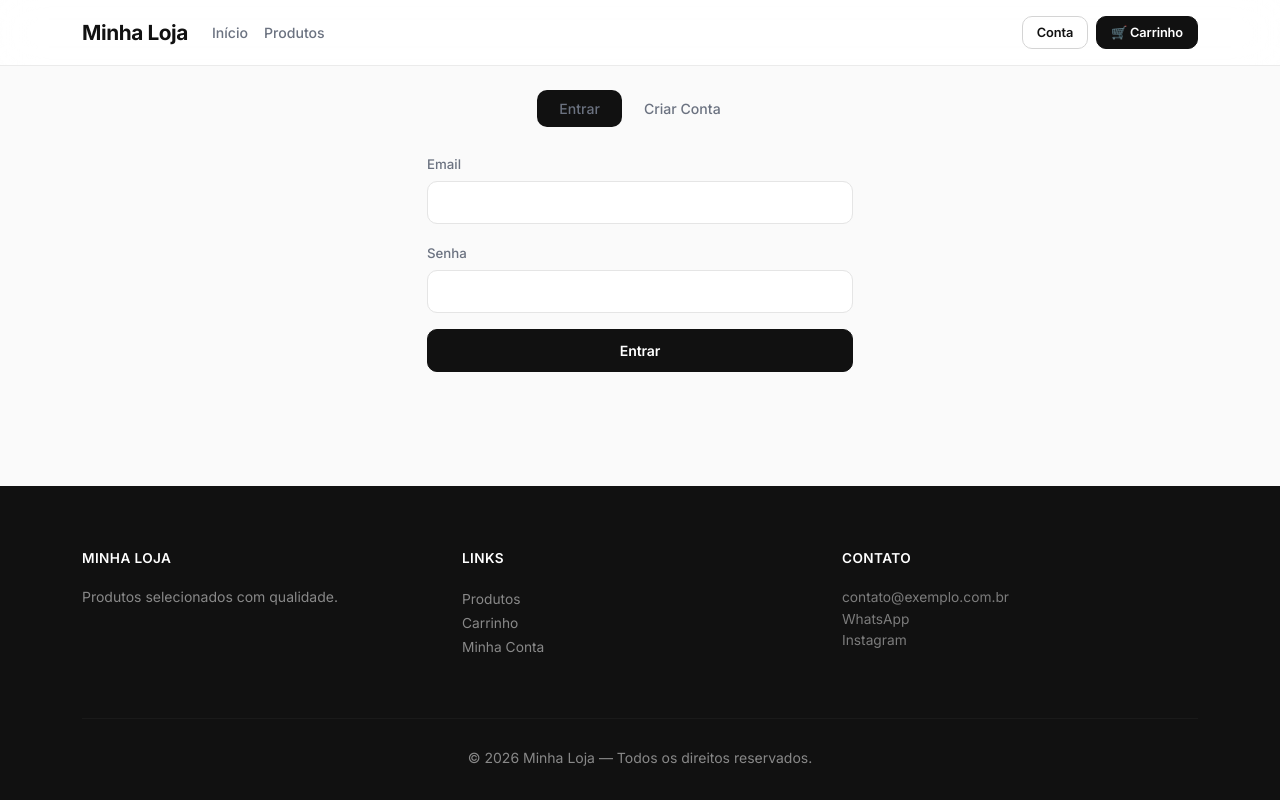
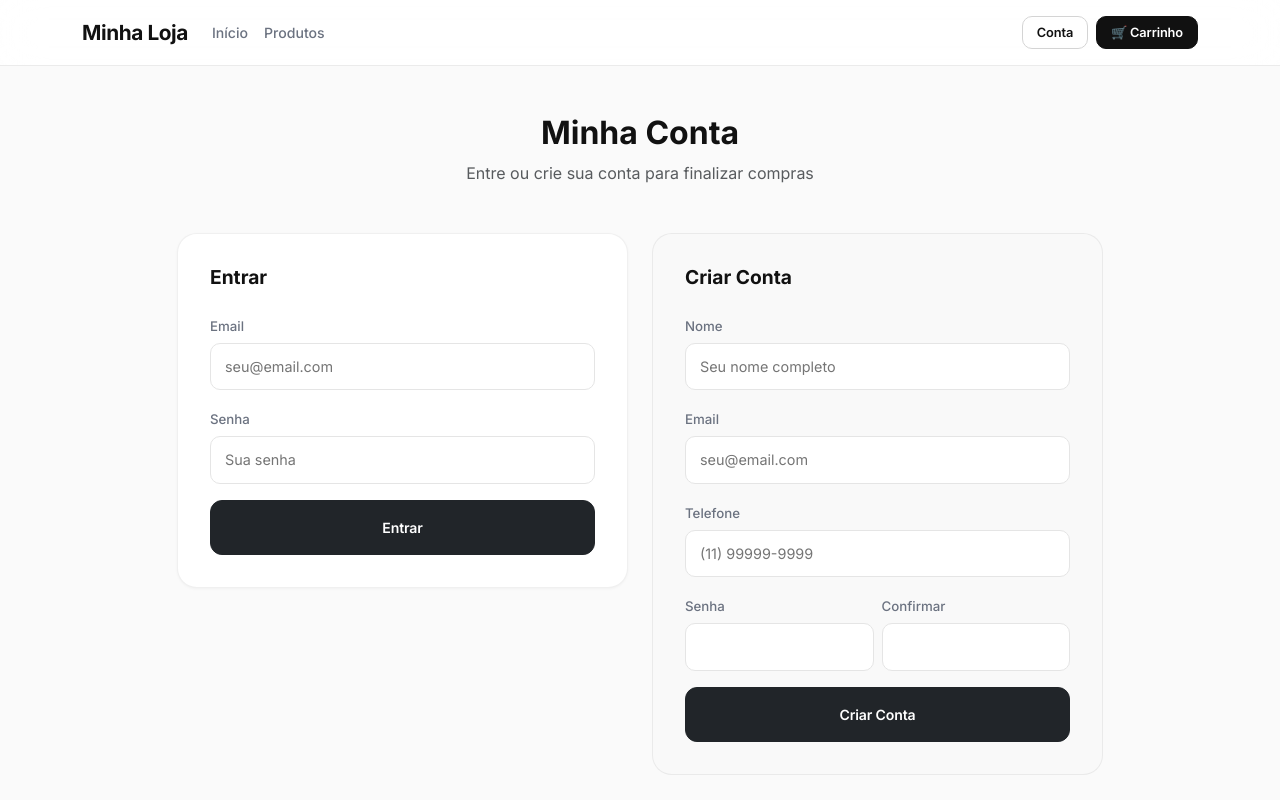
Before and after one commit to Igorls34/ecommerce-platform, a React (Vite) app in the folder frontend-store/: page /conta in a window 1280 px wide. Shown: the top 800 px of the page. Built offline with nearby package versions, Linux system fonts and the light colour scheme; no server answers; a web font is replaced by a local one.

Commit message:
feat: checkout com gate de login, pagina de conta redesenhada

```diff
--- a/frontend-store/src/pages/AccountPage.jsx
+++ b/frontend-store/src/pages/AccountPage.jsx
@@ -1,42 +1,59 @@
-import { useState } from 'react';
+import { useState, useEffect } from 'react';
+import { Link, useLocation, useNavigate } from 'react-router-dom';
 import { useStoreAuth } from '../state/StoreAuthContext';
 import { loginStoreCustomer, registerStoreCustomer } from '../services/api';
+import { brand } from '../lib/brandAssets';
 
 export function AccountPage() {
-  const { isAuthenticated, customer, login, logout, token } = useStoreAuth();
-  const [mode, setMode] = useState('login');
-  const [form, setForm] = useState({ name: '', email: '', phone: '', password: '' });
+  const location = useLocation();
+  const navigate = useNavigate();
+  const { isAuthenticated, customer, login, logout } = useStoreAuth();
+  const [form, setForm] = useState({ name: '', email: '', phone: '', password: '', password2: '' });
   const [error, setError] = useState('');
   const [loading, setLoading] = useState(false);
+
+  useEffect(() => {
+    if (isAuthenticated && customer) {
+      const to = location.state?.from || '/conta';
+      if (to !== '/conta') navigate(to, { replace: true });
+    }
+  }, [isAuthenticated]);
 
   function handleChange(e) { setForm(f => ({ ...f, [e.target.name]: e.target.value })); }
 
   async function handleLogin(e) {
     e.preventDefault(); setLoading(true); setError('');
-    try {
-      const data = await loginStoreCustomer({ email: form.email, password: form.password });
-      login(data.token, data.customer);
-    } catch (err) { setError(err.message || 'Erro ao entrar.'); }
+    try { const d = await loginStoreCustomer({ email: form.email, password: form.password }); login(d.token, d.customer); }
+    catch (err) { setError(err.message || 'Email ou senha inválidos.'); }
     finally { setLoading(false); }
   }
 
   async function handleRegister(e) {
     e.preventDefault(); setLoading(true); setError('');
-    try {
-      const data = await registerStoreCustomer({ name: form.name, email: form.email, phone: form.phone, password: form.password });
-      login(data.token, data.customer);
-    } catch (err) { setError(err.message || 'Erro ao cadastrar.'); }
+    if (form.password !== form.password2) { setError('As senhas não conferem.'); setLoading(false); return; }
+    try { const d = await registerStoreCustomer({ name: form.name, email: form.email, phone: form.phone, password: form.password }); login(d.token, d.customer); }
+    catch (err) { setError(err.message || 'Erro ao criar conta.'); }
     finally { setLoading(false); }
   }
 
+  const inputStyle = {
+    width: '100%', padding: '12px 14px', border: '1px solid #e5e5e5', borderRadius: 10,
+    fontSize: '0.9rem', outline: 'none', background: '#fff'
+  };
+
   if (isAuthenticated && customer) {
     return (
-      <div className="container py-4" style={{ maxWidth: 500 }}>
-        <div className="card">
-          <div className="card-body text-center">
-            <h4>Olá, {customer.name}!</h4>
-            <p className="text-muted">{customer.email}</p>
-            <button className="btn btn-outline-danger" onClick={logout}>Sair</button>
+      <div className="container py-5" style={{ maxWidth: 440 }}>
+        <div className="text-center">
+          <div style={{ width: 72, height: 72, borderRadius: 24, background: '#111', color: '#fff', display: 'flex', alignItems: 'center', justifyContent: 'center', margin: '0 auto 20px', fontSize: '1.8rem', fontWeight: 700 }}>
+            {customer.name.charAt(0)}
+          </div>
+          <h3 style={{ fontWeight: 700 }}>Olá, {customer.name}</h3>
+          <p className="text-muted">{customer.email}</p>
+          {customer.phone && <p className="text-muted small">{customer.phone}</p>}
+          <div className="d-flex gap-2 justify-content-center mt-4">
+            <Link to="/produtos" className="btn btn-dark" style={{ borderRadius: 10 }}>Ver Produtos</Link>
+            <button className="btn btn-outline-dark" style={{ borderRadius: 10 }} onClick={logout}>Sair</button>
           </div>
         </div>
       </div>
@@ -44,29 +61,42 @@ export function AccountPage() {
   }
 
   return (
-    <div className="container py-4" style={{ maxWidth: 450 }}>
-      <ul className="nav nav-pills mb-4 justify-content-center">
-        <li className="nav-item"><button className={`nav-link ${mode === 'login' ? 'active' : ''}`} onClick={() => setMode('login')}>Entrar</button></li>
-        <li className="nav-item"><button className={`nav-link ${mode === 'register' ? 'active' : ''}`} onClick={() => setMode('register')}>Criar Conta</button></li>
-      </ul>
+    <div className="container py-5">
+      <div className="text-center mb-5">
+        <h2 style={{ fontWeight: 700, color: '#111' }}>Minha Conta</h2>
+        <p className="text-muted">Entre ou crie sua conta para finalizar compras</p>
+      </div>
 
-      {error && <div className="alert alert-danger">{error}</div>}
+      {error && <div className="alert alert-danger mx-auto" style={{ maxWidth: 700 }}>{error}</div>}
 
-      {mode === 'login' ? (
-        <form onSubmit={handleLogin}>
-          <div className="mb-3"><label className="form-label">Email</label><input className="form-control" name="email" type="email" value={form.email} onChange={handleChange} required /></div>
-          <div className="mb-3"><label className="form-label">Senha</label><input className="form-control" name="password" type="password" value={form.password} onChange={handleChange} required /></div>
-          <button className="btn btn-primary w-100" disabled={loading}>{loading ? 'Entrando...' : 'Entrar'}</button>
-        </form>
-      ) : (
-        <form onSubmit={handleRegister}>
-          <div className="mb-3"><label className="form-label">Nome</label><input className="form-control" name="name" value={form.name} onChange={handleChange} required /></div>
-          <div className="mb-3"><label className="form-label">Email</label><input className="form-control" name="email" type="email" value={form.email} onChange={handleChange} required /></div>
-          <div className="mb-3"><label className="form-label">Telefone</label><input className="form-control" name="phone" value={form.phone} onChange={handleChange} required /></div>
-          <div className="mb-3"><label className="form-label">Senha</label><input className="form-control" name="password" type="password" value={form.password} onChange={handleChange} required /></div>
-          <button className="btn btn-primary w-100" disabled={loading}>{loading ? 'Cadastrando...' : 'Criar Conta'}</button>
-        </form>
-      )}
+      <div className="row g-4 justify-content-center">
+        <div className="col-md-5">
+          <div style={{ background: '#fff', borderRadius: 20, padding: 32, border: '1px solid rgba(0,0,0,0.06)', boxShadow: '0 1px 3px rgba(0,0,0,0.04)' }}>
+            <h3 style={{ fontSize: '1.2rem', fontWeight: 700, marginBottom: 24, color: '#111' }}>Entrar</h3>
+            <form onSubmit={handleLogin}>
+              <div className="mb-3"><label className="form-label">Email</label><input name="email" type="email" value={form.email} onChange={handleChange} style={inputStyle} placeholder="seu@email.com" required /></div>
+              <div className="mb-3"><label className="form-label">Senha</label><input name="password" type="password" value={form.password} onChange={handleChange} style={inputStyle} placeholder="Sua senha" required /></div>
+              <button className="btn btn-dark w-100 py-3" style={{ borderRadius: 12, fontWeight: 600 }} disabled={loading}>{loading ? 'Entrando...' : 'Entrar'}</button>
+            </form>
+          </div>
+        </div>
+
+        <div className="col-md-5">
+          <div style={{ background: '#f9f9f9', borderRadius: 20, padding: 32, border: '1px solid rgba(0,0,0,0.06)' }}>
+            <h3 style={{ fontSize: '1.2rem', fontWeight: 700, marginBottom: 24, color: '#111' }}>Criar Conta</h3>
+            <form onSubmit={handleRegister}>
+              <div className="mb-3"><label className="form-label">Nome</label><input name="name" value={form.name} onChange={handleChange} style={inputStyle} placeholder="Seu nome completo" required /></div>
+              <div className="mb-3"><label className="form-label">Email</label><input name="email" type="email" value={form.email} onChange={handleChange} style={inputStyle} placeholder="seu@email.com" required /></div>
+              <div className="mb-3"><label className="form-label">Telefone</label><input name="phone" value={form.phone} onChange={handleChange} style={inputStyle} placeholder="(11) 99999-9999" required /></div>
+              <div className="row g-2 mb-3">
+                <div className="col-6"><label className="form-label">Senha</label><input name="password" type="password" value={form.password} onChange={handleChange} style={inputStyle} required /></div>
+                <div className="col-6"><label className="form-label">Confirmar</label><input name="password2" type="password" value={form.password2} onChange={handleChange} style={inputStyle} required /></div>
+              </div>
+              <button className="btn btn-dark w-100 py-3" style={{ borderRadius: 12, fontWeight: 600 }} disabled={loading}>{loading ? 'Criando...' : 'Criar Conta'}</button>
+            </form>
+          </div>
+        </div>
+      </div>
     </div>
   );
 }
--- a/frontend-store/src/pages/CheckoutPage.jsx
+++ b/frontend-store/src/pages/CheckoutPage.jsx
@@ -1,5 +1,5 @@
 import { useState } from 'react';
-import { useNavigate } from 'react-router-dom';
+import { Link, useNavigate } from 'react-router-dom';
 import { useCart } from '../state/CartContext';
 import { useStoreAuth } from '../state/StoreAuthContext';
 import { createStoreOrder } from '../services/api';
@@ -8,7 +8,7 @@ import { formatCurrency } from '../lib/formatters';
 export function CheckoutPage() {
   const navigate = useNavigate();
   const { items, clear } = useCart();
-  const { isAuthenticated, token } = useStoreAuth();
+  const { isAuthenticated, token, isLoadingAuth } = useStoreAuth();
   const [form, setForm] = useState({ name: '', email: '', phone: '', cpf: '', zipCode: '', street: '', number: '', neighborhood: '', city: '', state: '', notes: '' });
   const [loading, setLoading] = useState(false);
   const [error, setError] = useState('');
@@ -44,6 +44,24 @@ export function CheckoutPage() {
 
   if (items.length === 0) {
     return <div className="container py-5 text-center"><h3>Carrinho vazio</h3><p>Adicione produtos antes de finalizar.</p></div>;
+  }
+
+  if (isLoadingAuth) {
+    return <div className="container py-5 text-center"><div className="spinner-border" /><p className="mt-3 text-muted">Verificando sessão...</p></div>;
+  }
+
+  if (!isAuthenticated) {
+    return (
+      <div className="container py-5" style={{ maxWidth: 480 }}>
+        <div className="text-center mb-4">
+          <div style={{ width: 64, height: 64, borderRadius: 20, background: '#f5f5f5', display: 'flex', alignItems: 'center', justifyContent: 'center', margin: '0 auto 16px', fontSize: '1.5rem' }}>🔒</div>
+          <h3>Faça login para continuar</h3>
+          <p className="text-muted">Você precisa estar logado para finalizar a compra.</p>
+        </div>
+        <Link to="/conta" state={{ from: '/checkout' }} className="btn btn-dark w-100 mb-2" style={{ padding: '14px', borderRadius: 12 }}>Entrar ou Criar Conta</Link>
+        <Link to="/produtos" className="btn btn-outline-dark w-100" style={{ borderRadius: 12 }}>Continuar Comprando</Link>
+      </div>
+    );
   }
 
   return (
```
